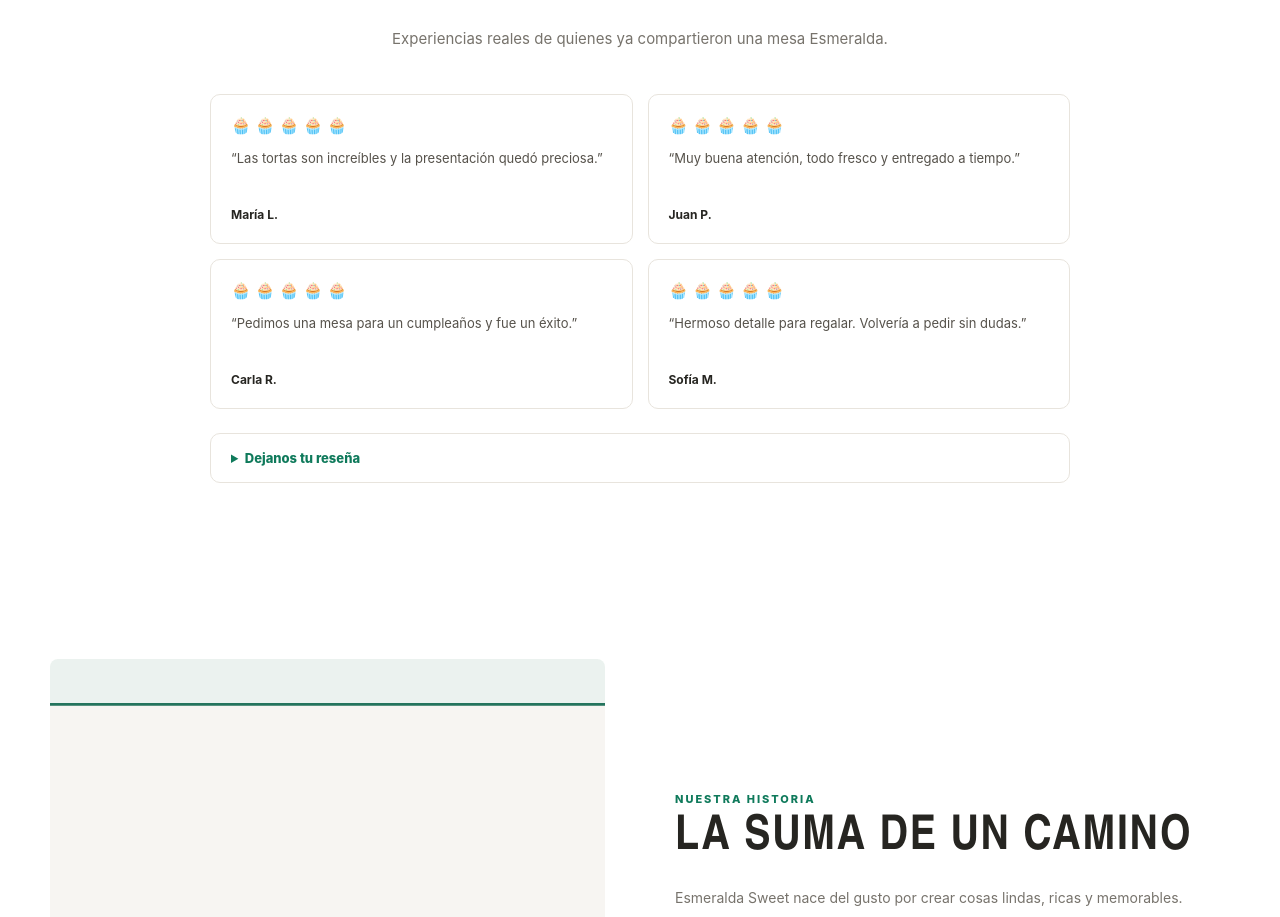
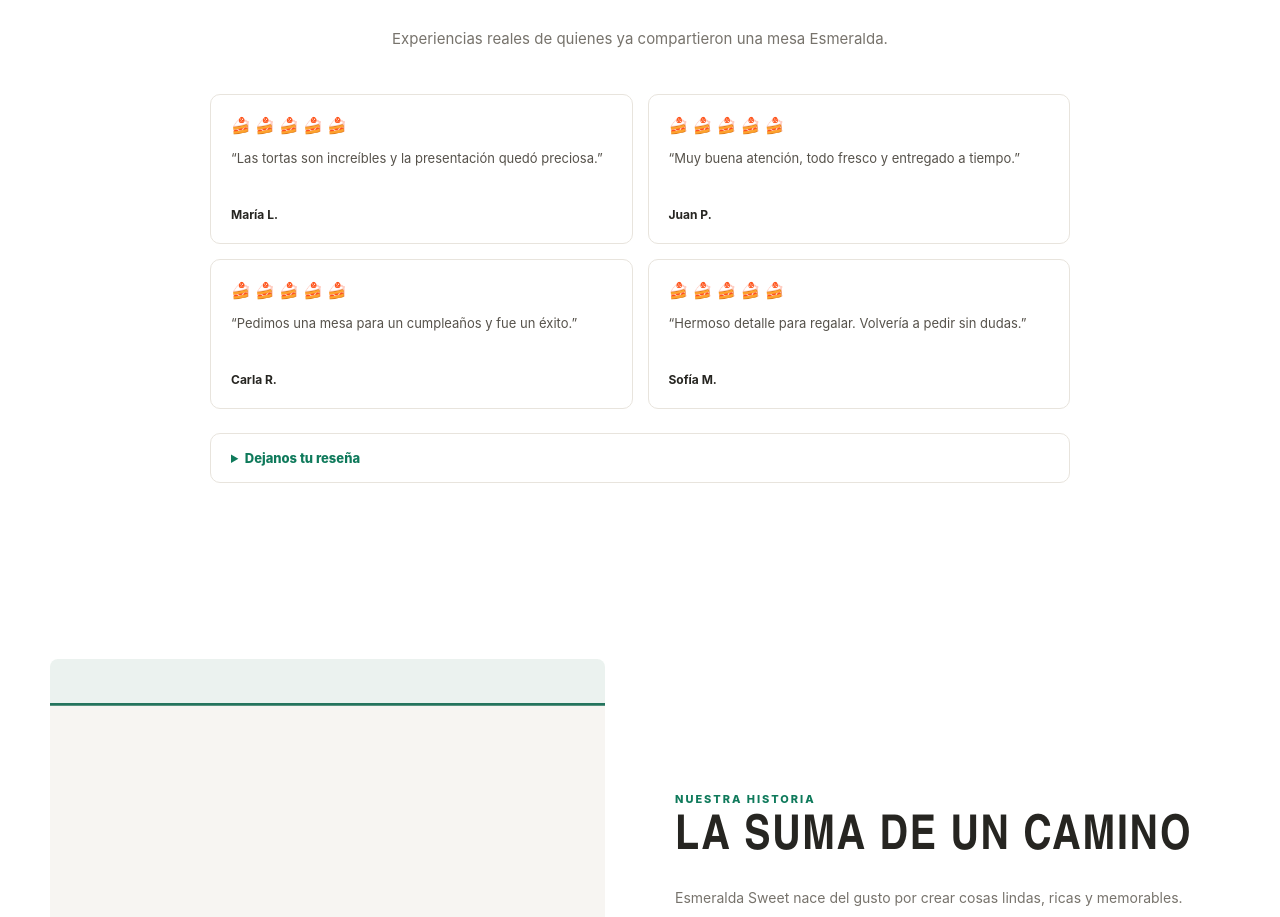
Before and after one commit to RancesFernandez/esmeralda-sweet-redesign-v8-fixed, a React (Vite) app: page / in a window 1280 px wide. Shown: the part 4451-5368 px from the top of the page. Built offline with nearby package versions, Linux system fonts and the light colour scheme.

Commit message:
cambio a tortitas

```diff
--- a/src/components/Comentarios.jsx
+++ b/src/components/Comentarios.jsx
@@ -43,7 +43,7 @@ export default function Comentarios() {
                     className={n <= comentario.estrellas ? 'is-selected' : ''}
                     aria-hidden="true"
                   >
-                    🧁
+                    🍰
                   </span>
                 ))}
               </div>
@@ -68,7 +68,7 @@ export default function Comentarios() {
                     className={n <= estrellasSeleccionadas ? 'is-selected' : ''}
                     aria-label={`Calificar con ${n} de 5`}
                   >
-                    🧁
+                    🍰
                   </button>
                 ))}
               </div>
```
